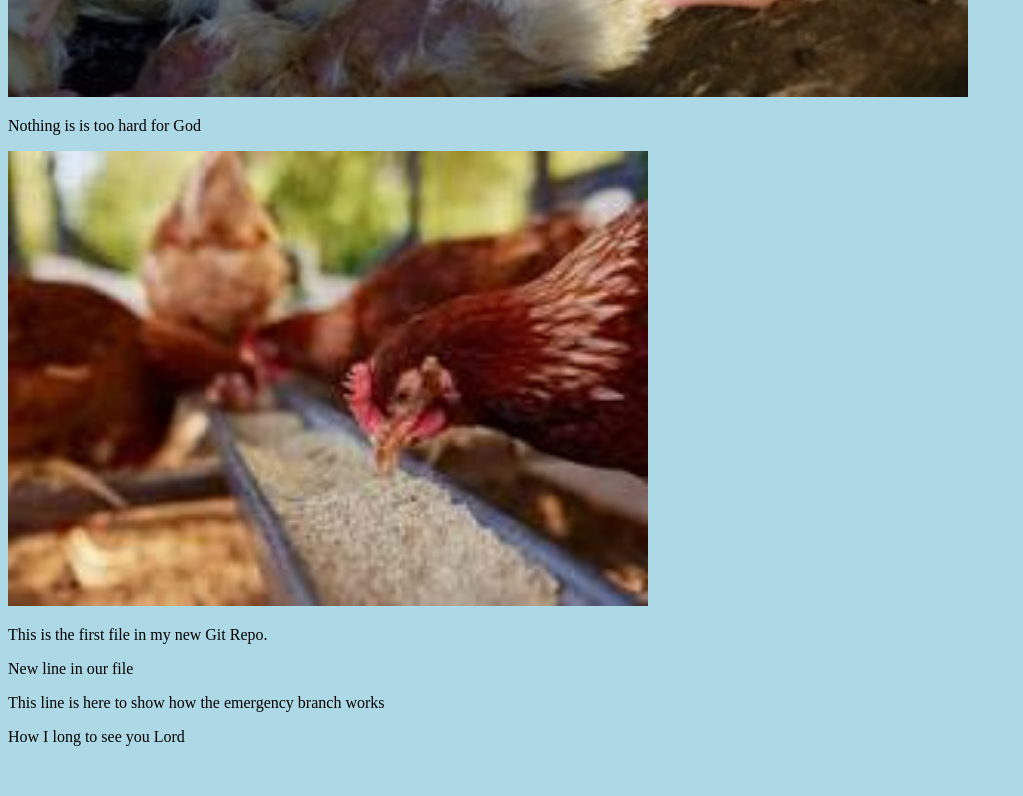
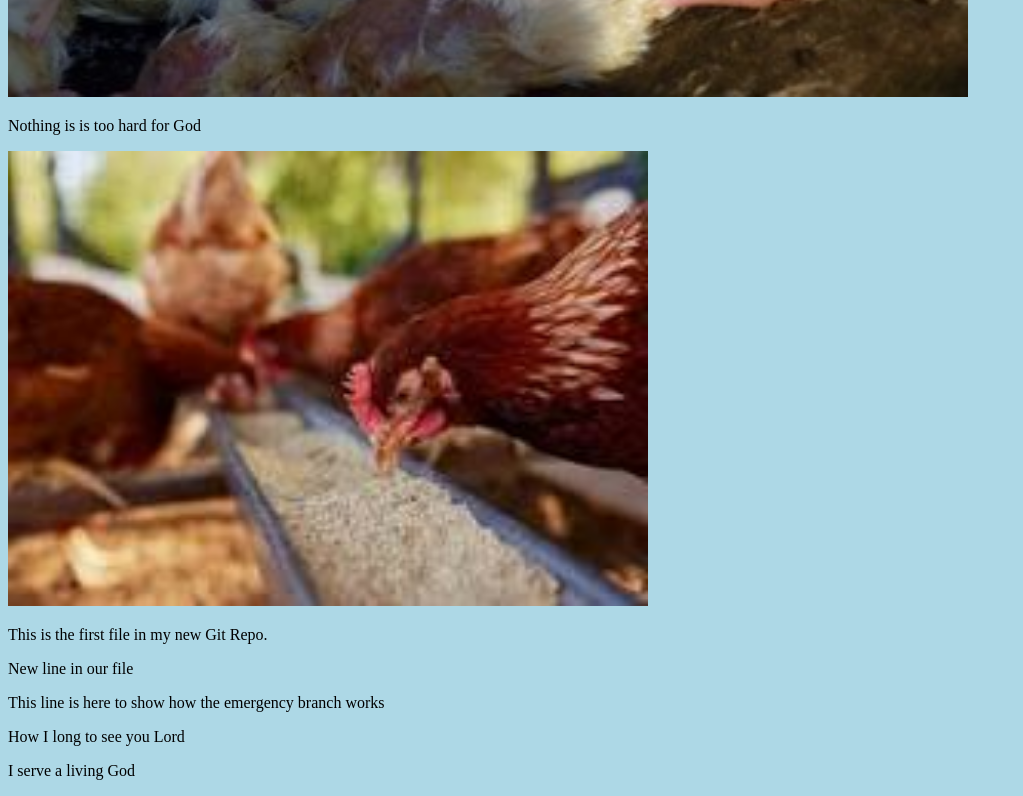
Before and after one commit to Mb1b1zi/hello-world, a plain HTML site: page index.html in a window 1280 px wide. Shown: the part 623-1419 px from the top of the page, without its empty margins (0-1023 px from the left). Before the commit the page ends 1385 px from the top, so only its background shows below. Drawn offline with Linux system fonts and the light colour scheme.

Commit message:
Update index.html
code edited via GitHub

```diff
--- a/index.html
+++ b/index.html
@@ -18,6 +18,6 @@
 <p>New line in our file </p>
 <p>This line is here to show how the emergency branch works </p>
 <p>How I long to see you Lord</p>
-
+<p>I serve a living God </p>
 </body>
 </html>
```
